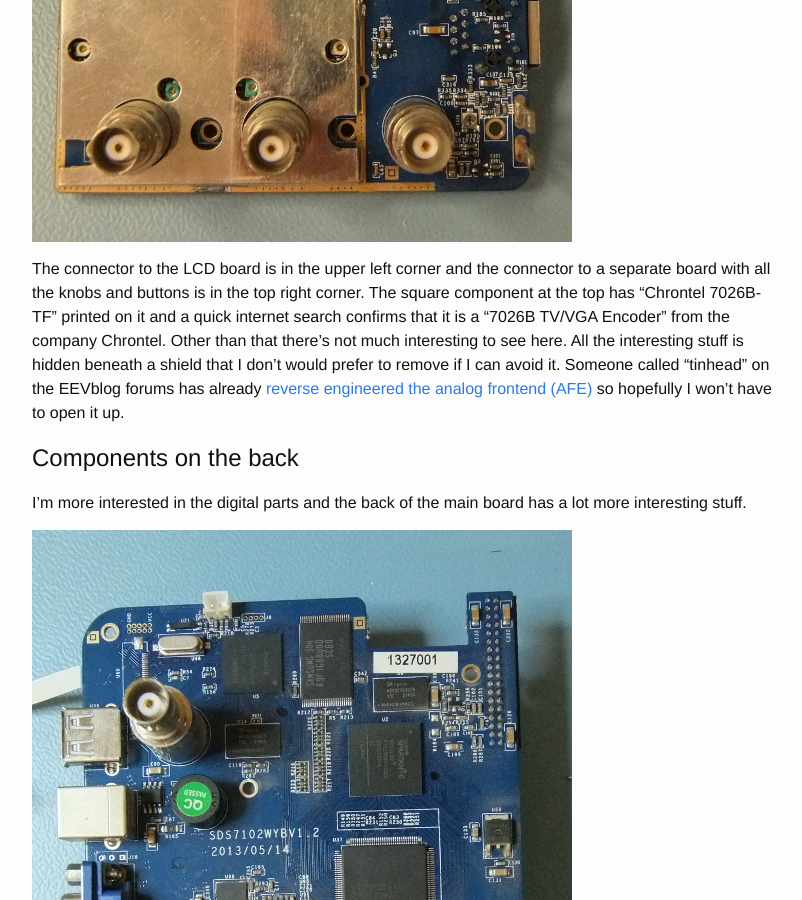
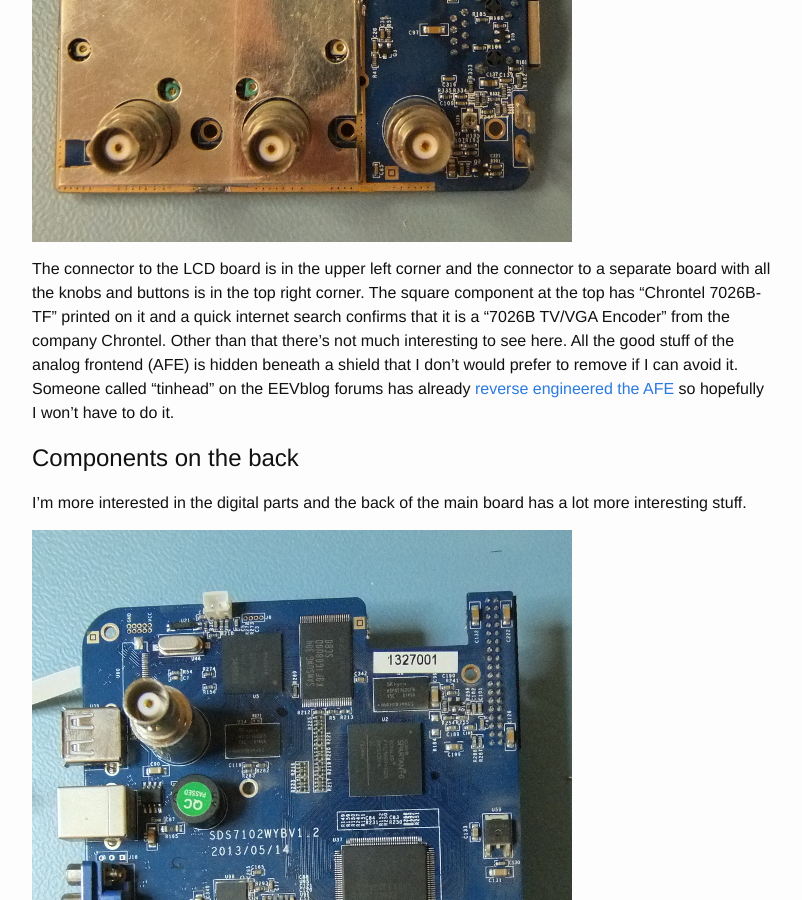
Before and after one commit to wingel/wingel.github.io, a Jekyll site: the page built from _posts/2016-05-01-sds7102-hacking.md, in a window 1280 px wide and 900 px high, scrolled down 2688 px. Shown: the whole window, without its empty margins (238-1040 px from the left). Built offline with Jekyll 4.4.1, drawn with Linux system fonts in a browser that asks for light colours.

Commit message:
More grammar

```diff
--- a/_posts/2016-05-01-sds7102-hacking.md
+++ b/_posts/2016-05-01-sds7102-hacking.md
@@ -103,12 +103,12 @@ connector to a separate board with all the knobs and buttons is in the
 top right corner.  The square component at the top has "Chrontel
 7026B-TF" printed on it and a quick internet search confirms that it
 is a "7026B TV/VGA Encoder" from the company Chrontel.  Other than
-that there's not much interesting to see here.  All the interesting
-stuff is hidden beneath a shield that I don't would prefer to remove
-if I can avoid it.  Someone called "tinhead" on the EEVblog forums has
-already [reverse engineered the analog frontend
-(AFE)](http://www.eevblog.com/forum/testgear/review-of-owon-sds7102/msg65573/#msg65573)
-so hopefully I won't have to open it up.
+that there's not much interesting to see here.  All the good stuff of
+the analog frontend (AFE) is hidden beneath a shield that I don't
+would prefer to remove if I can avoid it.  Someone called "tinhead" on
+the EEVblog forums has already [reverse engineered the
+AFE](http://www.eevblog.com/forum/testgear/review-of-owon-sds7102/msg65573/#msg65573)
+so hopefully I won't have to do it.
 
 Components on the back
 =======================
```
